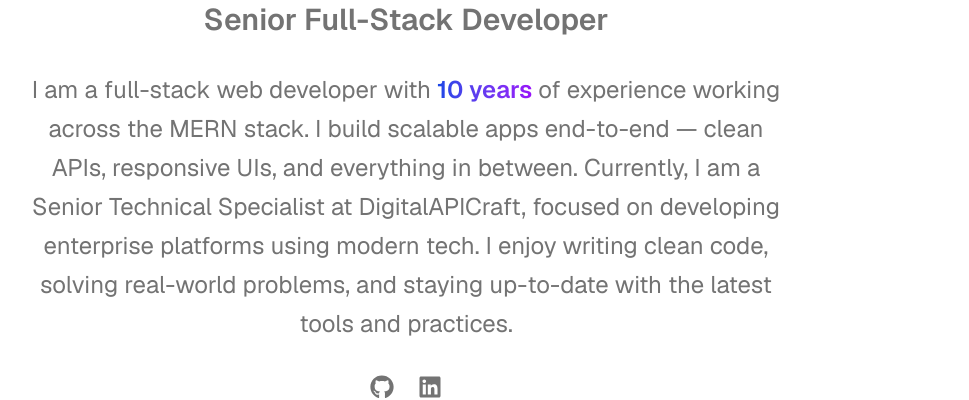
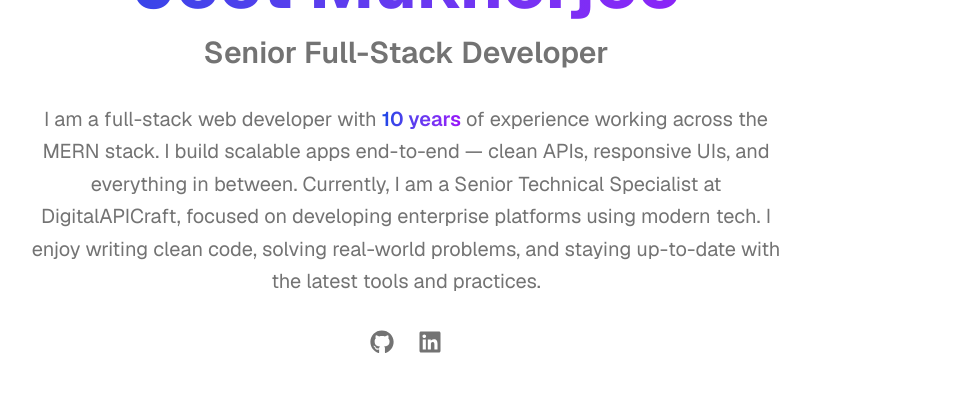
Before and after one commit to jeetxdev/jeetxdev.github.io, a Next.js app: page / in a window 1280 px wide. Shown: the part 334-734 px from the top of the page, without its empty margins (234-1203 px from the left). Built offline with nearby package versions, Linux system fonts and the light colour scheme.

Commit message:
adjust intro font size

```diff
--- a/components/intro.tsx
+++ b/components/intro.tsx
@@ -43,7 +43,7 @@ const Intro = () => {
             initial={{ opacity: 0, y: 20 }}
             animate={{ opacity: 1, y: 0 }}
             transition={{ delay: 0.4, duration: 0.8 }}
-            className="text-xl md:text-2xl text-muted-foreground mb-8 max-w-3xl mx-auto leading-relaxed"
+            className="text-xl md:text-xl text-muted-foreground mb-8 max-w-3xl mx-auto leading-relaxed"
           >
             I am a full-stack web developer with{" "}
             <span className="bg-gradient-to-r from-blue-700 dark:from-blue-600 to-purple-600 font-semibold bg-clip-text text-transparent">
```
